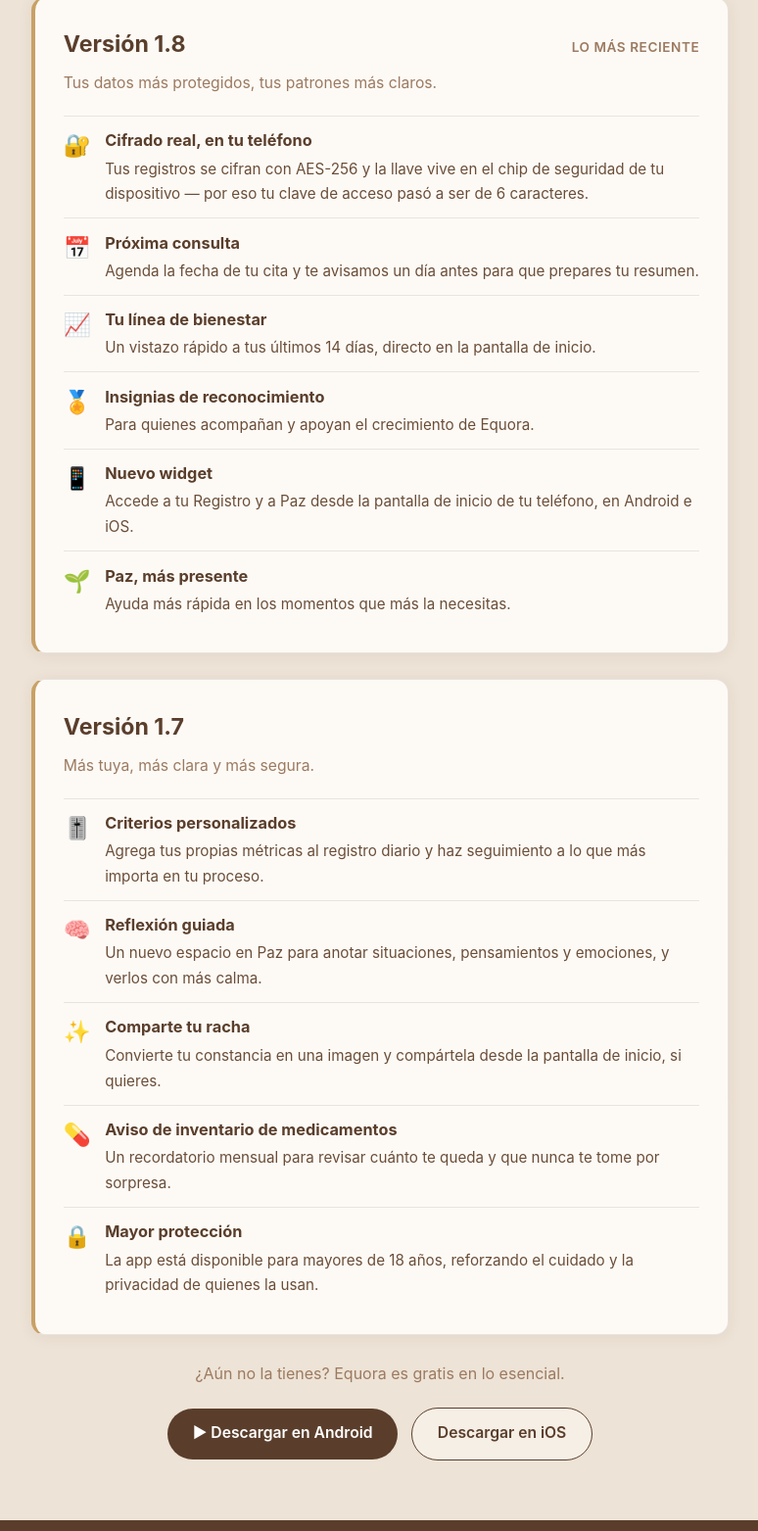
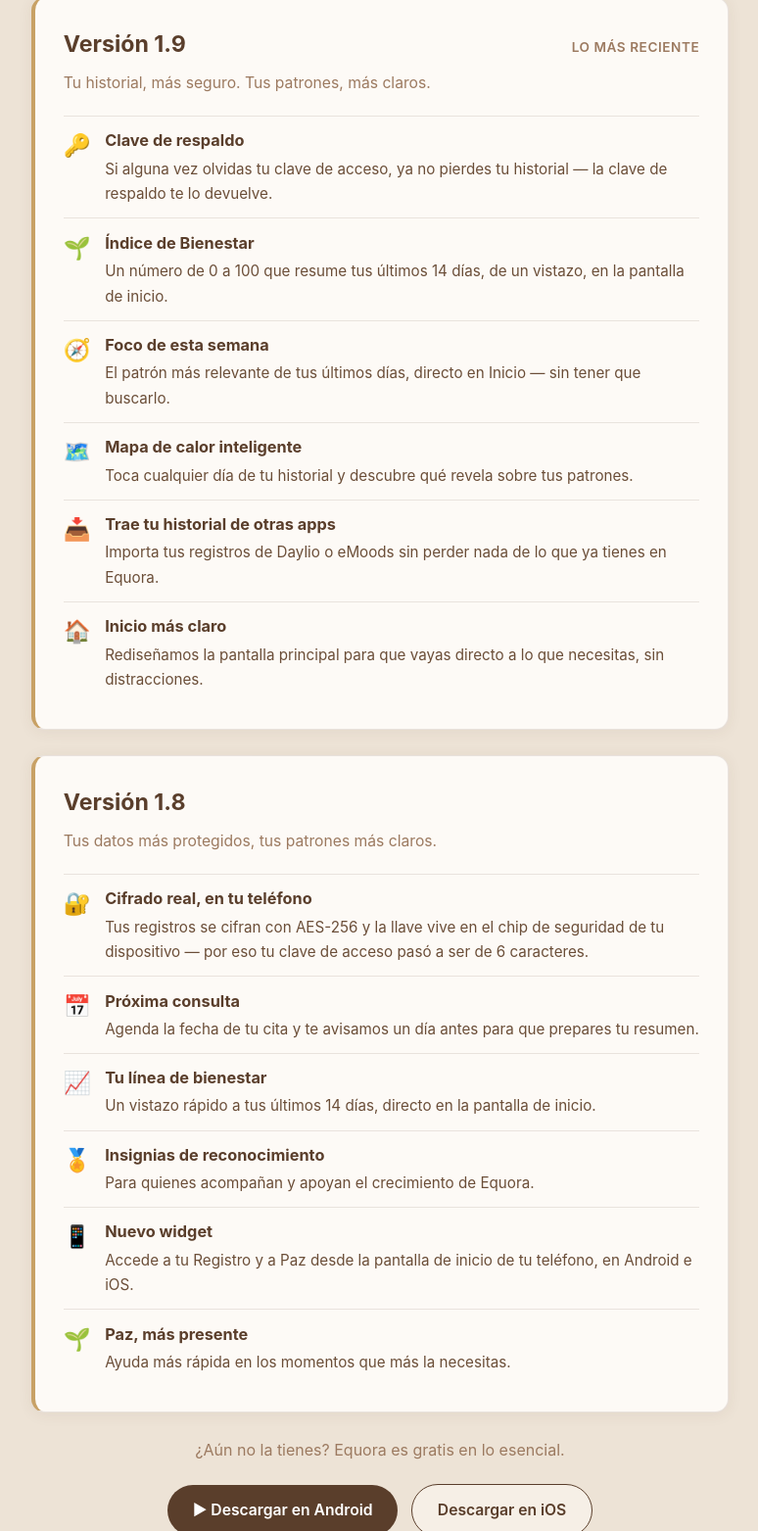
Before and after one commit to Brekito-creater/Equora-website, a plain HTML site: page actualizaciones.html in a window 1280 px wide. Shown: the part 403-1966 px from the top of the page at 98% size, without its empty margins (252-1026 px from the left). Drawn offline with Linux system fonts and the light colour scheme.

Commit message:
feat: publicar v1.9 en el changelog del sitio, retirar v1.7
iOS 1.9.0 confirmado live en App Store. Se agrega la entrada de v1.9
(clave de respaldo, Indice de Bienestar, foco semanal, mapa de calor
inteligente, importar Daylio/eMoods, Inicio rediseniado) como 'Lo mas
reciente'; v1.8 pierde el tag. Se retira por completo el articulo de
v1.7 a pedido de Brayner.

```diff
--- a/actualizaciones.html
+++ b/actualizaciones.html
@@ -2,9 +2,9 @@
 <!--
   Changelog público de Equora.
   Regla: cada versión se publica aquí solo cuando ya está LIVE en tiendas.
-  v1.7 publicada el 22/06/2026 (Android live; iOS aún en revisión en esa fecha).
-  v1.8 preparada 02/07/2026 — NO publicar (commit/push) hasta que la primera
-  tienda (Android) esté confirmada live. Ver memoria project_website_actualizaciones.
+  v1.9 preparada 24/07/2026 — NO publicar (commit/push) hasta que esté
+  confirmada live en alguna tienda. v1.7 retirada (ya no es "lo más reciente"
+  ni la versión anterior — se deja de listar). Ver memoria project_website_actualizaciones.
   Al agregar una versión nueva: ponerla como primer <article class="version"> y
   publicar solo cuando esté live.
 -->
@@ -254,11 +254,62 @@
             <p>Equora crece con su comunidad. Aquí contamos, versión por versión, lo nuevo para que registres, entiendas y cuides tu proceso — siempre con tus datos solo en tu dispositivo.</p>
         </section>
 
-        <!-- v1.8 — preparada 02/07/2026, NO publicar hasta Android live. -->
+        <!-- v1.9 — preparada 24/07/2026, NO publicar hasta que esté live en alguna tienda. -->
+        <article class="version">
+            <div class="version-head">
+                <h2>Versión 1.9</h2>
+                <span class="version-date">Lo más reciente</span>
+            </div>
+            <p class="version-tagline">Tu historial, más seguro. Tus patrones, más claros.</p>
+
+            <div class="feature">
+                <span class="ico">🔑</span>
+                <div>
+                    <h3>Clave de respaldo</h3>
+                    <p>Si alguna vez olvidas tu clave de acceso, ya no pierdes tu historial — la clave de respaldo te lo devuelve.</p>
+                </div>
+            </div>
+            <div class="feature">
+                <span class="ico">🌱</span>
+                <div>
+                    <h3>Índice de Bienestar</h3>
+                    <p>Un número de 0 a 100 que resume tus últimos 14 días, de un vistazo, en la pantalla de inicio.</p>
+                </div>
+            </div>
+            <div class="feature">
+                <span class="ico">🧭</span>
+                <div>
+                    <h3>Foco de esta semana</h3>
+                    <p>El patrón más relevante de tus últimos días, directo en Inicio — sin tener que buscarlo.</p>
+                </div>
+            </div>
+            <div class="feature">
+                <span class="ico">🗺️</span>
+                <div>
+                    <h3>Mapa de calor inteligente</h3>
+                    <p>Toca cualquier día de tu historial y descubre qué revela sobre tus patrones.</p>
+                </div>
+            </div>
+            <div class="feature">
+                <span class="ico">📥</span>
+                <div>
+                    <h3>Trae tu historial de otras apps</h3>
+                    <p>Importa tus registros de Daylio o eMoods sin perder nada de lo que ya tienes en Equora.</p>
+                </div>
+            </div>
+            <div class="feature">
+                <span class="ico">🏠</span>
+                <div>
+                    <h3>Inicio más claro</h3>
+                    <p>Rediseñamos la pantalla principal para que vayas directo a lo que necesitas, sin distracciones.</p>
+                </div>
+            </div>
+        </article>
+
+        <!-- v1.8 -->
         <article class="version">
             <div class="version-head">
                 <h2>Versión 1.8</h2>
-                <span class="version-date">Lo más reciente</span>
             </div>
             <p class="version-tagline">Tus datos más protegidos, tus patrones más claros.</p>
 
@@ -306,50 +357,6 @@
             </div>
         </article>
 
-        <!-- v1.7 — LIVE en Android desde 22/06/2026. -->
-        <article class="version">
-            <div class="version-head">
-                <h2>Versión 1.7</h2>
-            </div>
-            <p class="version-tagline">Más tuya, más clara y más segura.</p>
-
-            <div class="feature">
-                <span class="ico">🎚️</span>
-                <div>
-                    <h3>Criterios personalizados</h3>
-                    <p>Agrega tus propias métricas al registro diario y haz seguimiento a lo que más importa en tu proceso.</p>
-                </div>
-            </div>
-            <div class="feature">
-                <span class="ico">🧠</span>
-                <div>
-                    <h3>Reflexión guiada</h3>
-                    <p>Un nuevo espacio en Paz para anotar situaciones, pensamientos y emociones, y verlos con más calma.</p>
-                </div>
-            </div>
-            <div class="feature">
-                <span class="ico">✨</span>
-                <div>
-                    <h3>Comparte tu racha</h3>
-                    <p>Convierte tu constancia en una imagen y compártela desde la pantalla de inicio, si quieres.</p>
-                </div>
-            </div>
-            <div class="feature">
-                <span class="ico">💊</span>
-                <div>
-                    <h3>Aviso de inventario de medicamentos</h3>
-                    <p>Un recordatorio mensual para revisar cuánto te queda y que nunca te tome por sorpresa.</p>
-                </div>
-            </div>
-            <div class="feature">
-                <span class="ico">🔒</span>
-                <div>
-                    <h3>Mayor protección</h3>
-                    <p>La app está disponible para mayores de 18 años, reforzando el cuidado y la privacidad de quienes la usan.</p>
-                </div>
-            </div>
-        </article>
-
         <div class="download-cta">
             <p>¿Aún no la tienes? Equora es gratis en lo esencial.</p>
             <a href="https://play.google.com/store/apps/details?id=com.equorawellness.app" target="_blank" class="btn btn-primary">▶ Descargar en Android</a>
```
